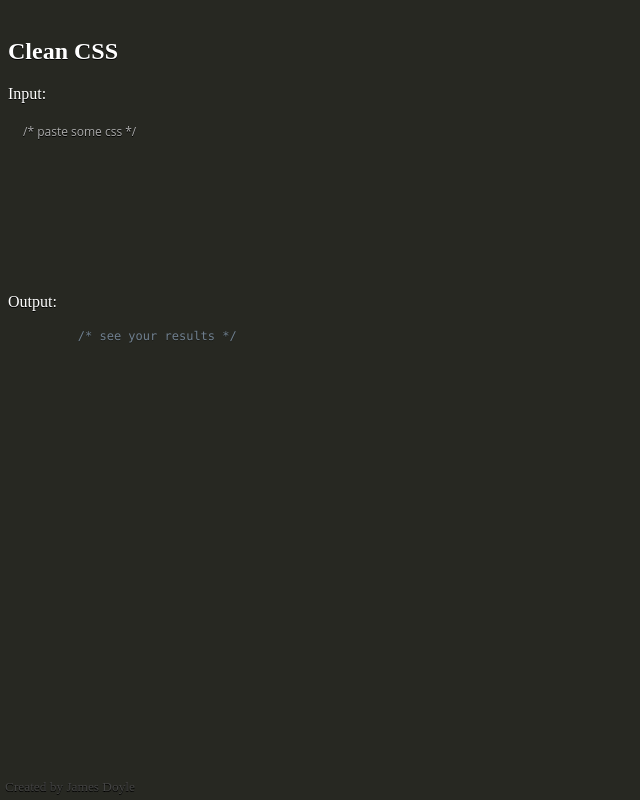
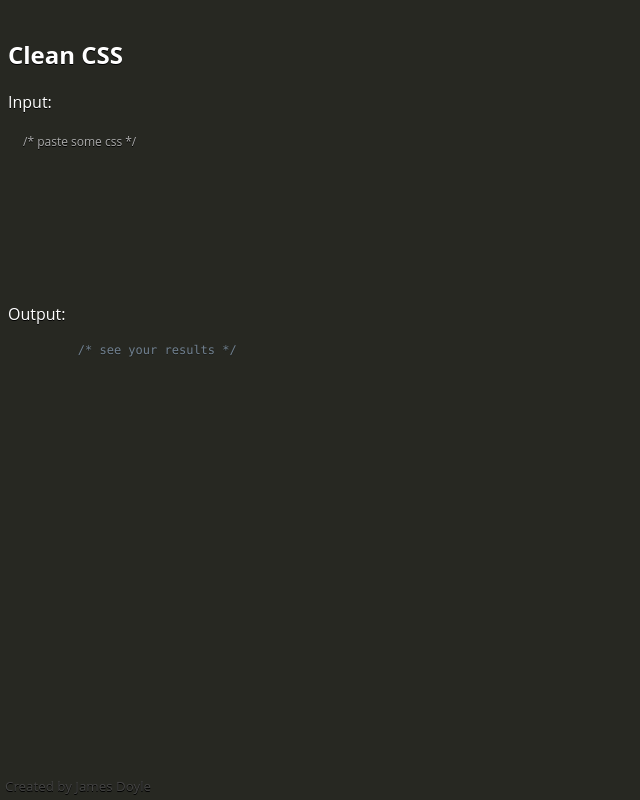
Before and after one commit to james2doyle/clean-css-chrome-app, a website with bundled scripts: page index.html in a window 1280 px wide. Shown: the whole page, without its empty margins (0-640 px from the left). Built offline with nearby package versions, Linux system fonts and the light colour scheme.

Commit message:
version bump. window starts at top 0 now. added default font-family to body.

```diff
--- a/css/style.css
+++ b/css/style.css
@@ -1,4 +1,5 @@
 body {
+  font-family: "Open Sans", "Helevetica Neue", Helevetica, Arial, sans-serif;
   text-shadow: 0 1px 0 #000;
   background: #272822;
   color: white;
@@ -8,7 +9,8 @@ body {
   display: inline-block;
   margin: 0 auto;
   padding: 10px 0;
-  -webkit-transition: all 0.2s ease;
+  -webkit-transform: translate3d(0,0,0);
+  -webkit-transition: -webkit-transform 0.2s ease;
 }
 
 nav:hover #close-button {
--- a/js/main.js
+++ b/js/main.js
@@ -9,6 +9,7 @@
     width: 600,
     height: 600,
     minWidth: 600,
-    minHeight: 600
+    minHeight: 600,
+    top: 0
   });
 });
--- a/package.json
+++ b/package.json
@@ -2,7 +2,7 @@
   "name": "clean-css-chrome-app",
   "main": "index.html",
   "preferGlobal": "true",
-  "version": "1.0.0",
+  "version": "1.1.0",
   "author": "James Doyle <james2doyle@gmail.com>",
   "description": "description",
   "dependencies" : {
```
Also changed, not shown: manifest.json.
